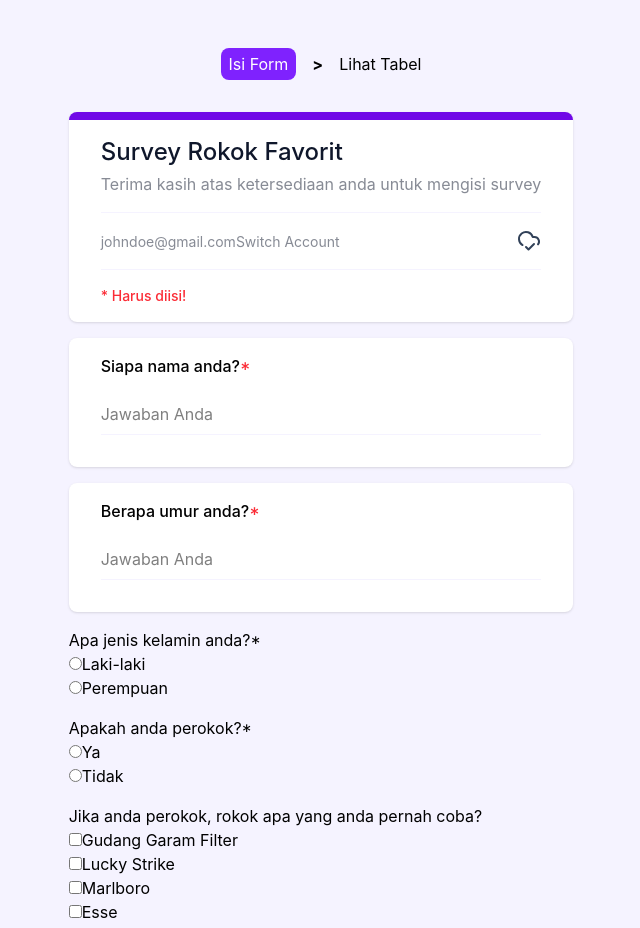
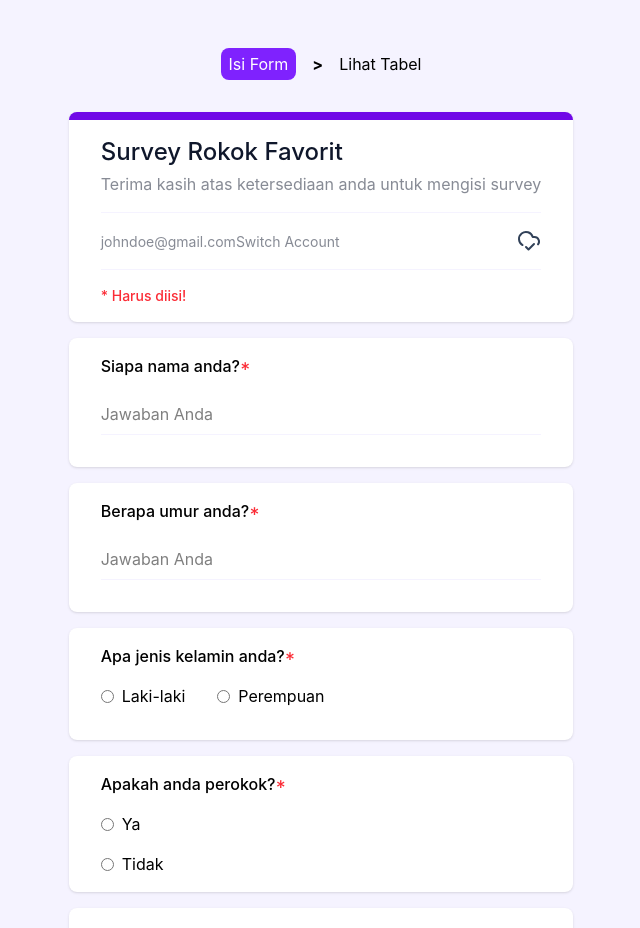
Before and after one commit to rizqyazhar/koda-b10-react1, a React (Vite) app: page / in a window 1280 px wide. Shown: the top 928 px of the page, without its empty margins (319-959 px from the left). Built offline with nearby package versions, Linux system fonts and the light colour scheme.

Commit message:
feat: add and apply inputChoice component to surveyformpage

```diff
--- /dev/null
+++ b/src/components/InputChoice.jsx
@@ -0,0 +1,14 @@
+export default function InputChoice(props) {
+  const { label, forInput, ...rest } = props;
+  return (
+    <div class='flex items-center gap-2'>
+      <input
+        class='outline-none border-b border-violet-50 py-2 label-sm md:text-base'
+        {...rest}
+      />
+      <label for={forInput} class='text-sm md:text-base'>
+        {label}
+      </label>
+    </div>
+  );
+}
--- a/src/pages/SurveyFormPage.jsx
+++ b/src/pages/SurveyFormPage.jsx
@@ -4,6 +4,7 @@ import * as yup from "yup";
 import Layout from "../layout/Layout";
 import Form from "../components/Form";
 import InputNormal from "../components/InputNormal";
+import InputChoice from "../components/InputChoice";
 
 const schema = yup.object({
   nama: yup.string().required("Nama harus diisi"),
@@ -63,102 +64,98 @@ export default function SurveyFormPage() {
           placeholder='Jawaban Anda'>
           Berapa umur anda?
         </InputNormal>
-        <div>
-          <div>
-            <p>
-              Apa jenis kelamin anda?<span>*</span>
+
+        <div class='bg-white shadow-sm rounded-lg'>
+          <div class='flex flex-col gap-4 px-4 md:px-8 py-2 md:py-4'>
+            <p class='font-medium text-sm md:text-base'>
+              Apa jenis kelamin anda?
+              <span class='text-red-500'>*</span>
             </p>
-            <div>
-              <div>
-                <input
+            <div class='flex gap-8 items-center'>
+              <InputChoice
+                label='Laki-laki'
+                forInput='male'
                 type='radio'
                 {...register("gender")}
                 id='male'
                 value='laki-laki'
               />
-                <label forHtml='male'>Laki-laki</label>
-              </div>
-              <div>
-                <input
+              <InputChoice
+                label='Perempuan'
+                forInput='female'
                 type='radio'
                 {...register("gender")}
                 id='female'
                 value='perempuan'
               />
-                <label forHtml='female'>Perempuan</label>
             </div>
             <p>{errors.gender?.message}</p>
           </div>
         </div>
-        </div>
-        <div>
-          <div>
-            <p>
-              Apakah anda perokok?<span>*</span>
+
+        <div class='bg-white shadow-sm rounded-lg'>
+          <div class='flex flex-col gap-4 px-4 md:px-8 py-2 md:py-4'>
+            <p class='font-medium text-sm md:text-base'>
+              Apakah anda perokok?<span class='text-red-500'>*</span>
             </p>
-            <div>
-              <div>
-                <input
+            <InputChoice
+              label='Ya'
+              forInput='ya'
               type='radio'
               {...register("smoking")}
               id='ya'
               value='ya'
             />
-                <label forHtml='ya'>Ya</label>
-              </div>
-              <div>
-                <input
+            <InputChoice
+              label='Tidak'
+              forInput='tidak'
               type='radio'
               {...register("smoking")}
               id='tidak'
               value='tidak'
             />
-                <label forHtml='tidak'>Tidak</label>
           </div>
           <p>{errors.smoking?.message}</p>
         </div>
-          </div>
-        </div>
-        <div>
-          <div>
-            <p>Jika anda perokok, rokok apa yang anda pernah coba?</p>
-            <div>
-              <div>
-                <input
+
+        <div class='bg-white shadow-sm rounded-lg'>
+          <div class='flex flex-col gap-4 px-4 md:px-8 py-2 md:py-4'>
+            <p class='font-medium text-sm md:text-base'>
+              Jika anda perokok, rokok apa yang anda pernah coba?
+            </p>
+            <div class='flex flex-col gap-2'>
+              <InputChoice
+                label='Gudang Garam Filter'
+                forInput='ggm'
                 type='checkbox'
                 {...register("cigarettes")}
                 id='ggm'
                 value='ggm'
               />
-                <label forHtml='ggm'>Gudang Garam Filter</label>
-              </div>
-              <div>
-                <input
+              <InputChoice
+                label='Lucky Strike'
+                forInput='ls'
                 type='checkbox'
                 {...register("cigarettes")}
                 id='ls'
                 value='ls'
               />
-                <label forHtml='ls'>Lucky Strike</label>
-              </div>
-              <div>
-                <input
+              <InputChoice
+                label='Marlboro'
+                forInput='mb'
                 type='checkbox'
                 {...register("cigarettes")}
                 id='mb'
                 value='mb'
               />
-                <label forHtml='mb'>Marlboro</label>
-              </div>
-              <div>
-                <input
+              <InputChoice
+                label='Esse'
+                forInput='es'
                 type='checkbox'
                 {...register("cigarettes")}
                 id='es'
                 value='es'
               />
-                <label forHtml='es'>Esse</label>
-              </div>
             </div>
           </div>
         </div>
```
Lines whose indentation alone changed are shown as unchanged.
